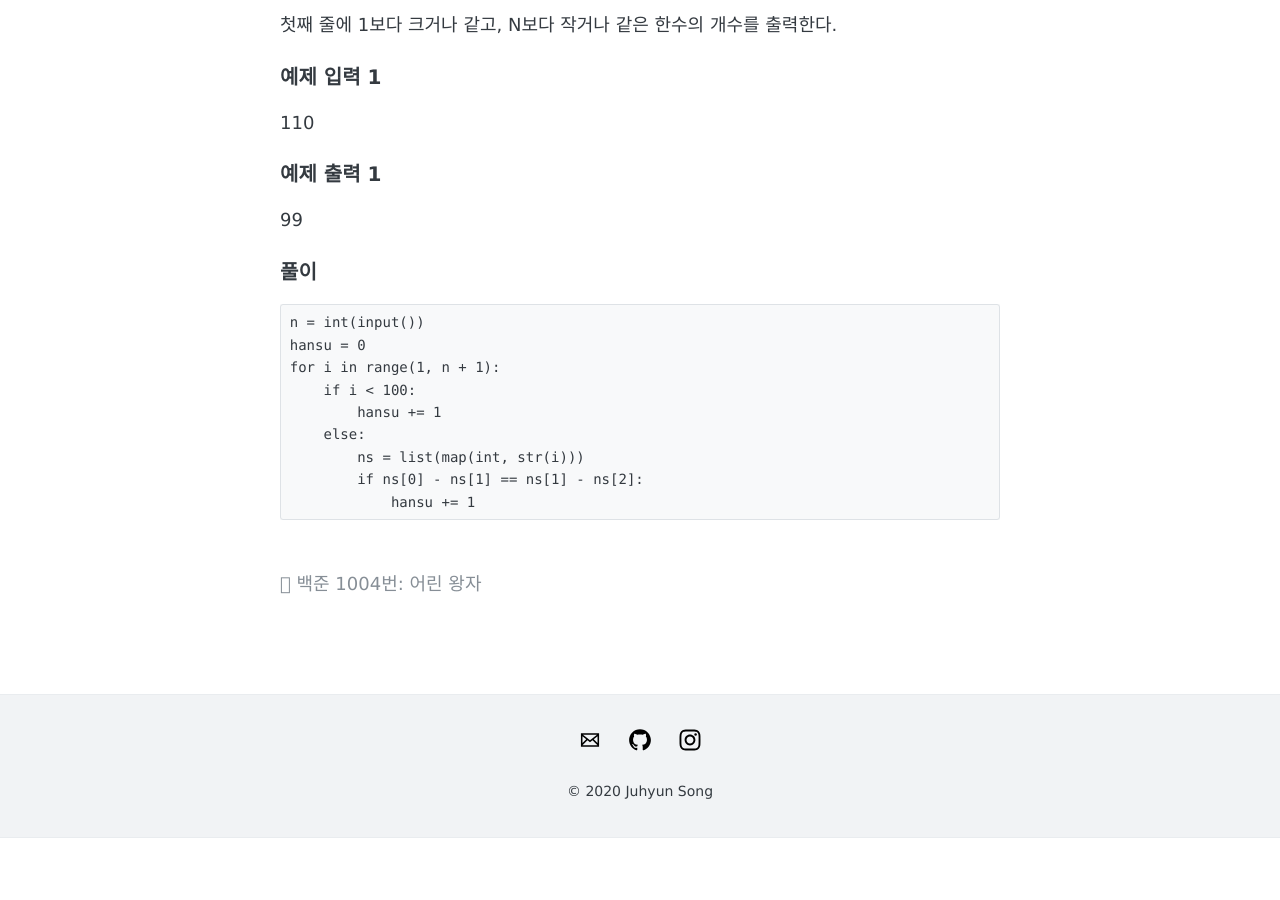
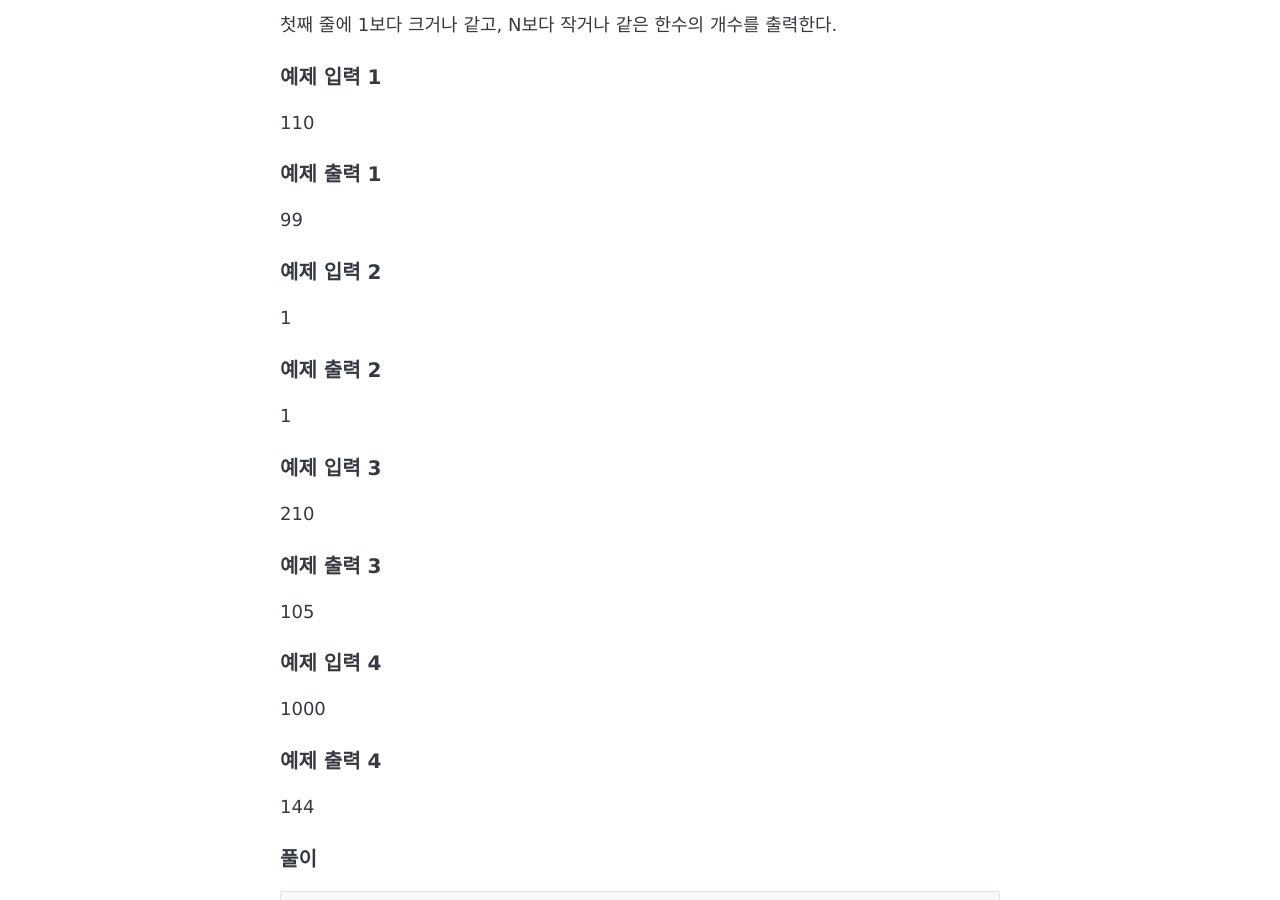
Before and after one commit to izen1231/izen1231.github.io, a Jekyll site: the page built from _posts/2020-07-16-third-day.md, in a window 1280 px wide and 900 px high, scrolled down 566 px. Built offline with Jekyll 4.4.1, drawn with Linux system fonts in a browser that asks for light colours; before the commit the page ends 1404 px from its top, so only the background shows below that.

Commit message:
fix 07/16

```diff
--- a/_posts/2020-07-16-third-day.md
+++ b/_posts/2020-07-16-third-day.md
@@ -20,6 +20,27 @@ comments: true
 ### 예제 출력 1
 99
 
+### 예제 입력 2
+1
+
+### 예제 출력 2
+1
+
+### 예제 입력 3
+210
+
+### 예제 출력 3
+105
+
+### 예제 입력 4
+1000
+
+### 예제 출력 4
+144
+
+
+
+
 ### 풀이
 
     n = int(input())
```
